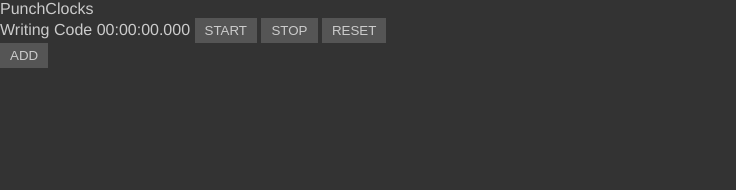
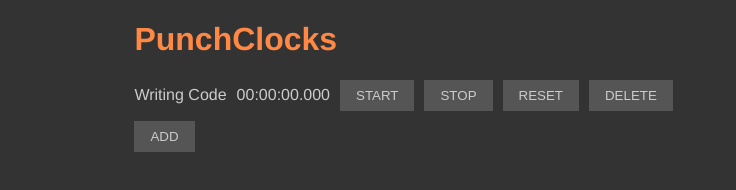
Before and after one commit to AdenFlorian/PunchClocks, a plain HTML site: page index.html in a window 1280 px wide. Both pictures are taken after a click on the button "ADD". Shown: the whole page, without its empty margins (0-736 px from the left). Drawn offline with nearby package versions, Linux system fonts and the light colour scheme.

Commit message:
Multiple clocks working more buttons better styling removed dependencies on jquery, bootstrap, and reset

```diff
--- a/css/app.css
+++ b/css/app.css
@@ -1,30 +1,59 @@
 body {
-    font-family: "Helvetica Neue Light", "HelveticaNeue-Light", "Helvetica Neue", Calibri, Helvetica, Arial, sans-serif;
     background-color: #333;
     color: #ccc;
-    border: none;
+    font-family: "Helvetica Neue", Helvetica, Arial, sans-serif;
+    font-size: 16px;
+}
+
+h1 {
+    color: #f84;
+}
+
+@media (min-width: 768px) {
+    #container {
+        margin: auto;
+        width: 80%;
+    }
+}
+
+@media (max-width: 767px) {
+    #container {
+        margin: 0;
+        width: 100%;
+    }
 }
 
 button {
     background-color: #555;
     border: none;
     color: #ccc;
-    padding: 5px 10px;
+    margin: 0 10px 10px 0;
+    padding: 8px 16px;
 }
 
-/* Stopwatch */
-.stopwatch {
-    background-color: #777;
-    padding: 10px;
-    width: 400px;
-    display: inline-block;
+button:hover {
+    background-color: #f84;
+    color: #fff;
 }
 
-.stopwatch h1 {
+/* Clocks */
+#clocks {
+    font-size: 0;
 }
 
-.stopwatch-buttons {
+#clocks span {
+    font-size: 16px;
+    margin-right: 10px;
 }
 
-.stopwatch-buttons>button {
+@media (min-width: 768px) {
+    .clock {
+        display: inline-block;
+        width: 575px;
+    }
 }
+
+.clock-buttons {
+    display: inline-block;
+    width: 350px;
+}
--- a/index.html
+++ b/index.html
@@ -5,30 +5,31 @@
 	<title>PunchClocks</title>
 
 	<!--Vendor Styles-->
-	<!--<link rel="stylesheet" media="screen" href="https://maxcdn.bootstrapcdn.com/bootstrap/3.2.0/css/bootstrap.min.css">-->
 	<!--App Styles-->
-	<link rel="stylesheet" href="css/reset.css">
 	<link rel="stylesheet" href="css/app.css">
 
 	<!--Vendor Scripts-->
-	<script type="text/javascript" src="//cdnjs.cloudflare.com/ajax/libs/jquery/1.11.1/jquery.min.js"></script>
-	<!--<script type="text/javascript" src="//cdnjs.cloudflare.com/ajax/libs/twitter-bootstrap/3.2.0/js/bootstrap.min.js"></script>-->
 	<!--App Scripts-->
 	<script type="text/javascript" src="js/app.js"></script>
 </head>
 <body>
-	<div class="container">
+	<div id="container">
 		<h1>PunchClocks</h1>
 
 		<div id="clocks">
 			<div id="clock-template" class="clock" style="display: none">
 				<span class="clock-title">Writing Code</span>
 				<span class="clock-time">0</span>
-				<button type="button" class='clock-start'>START</button>
-				<button type="button" class='clock-stop'>STOP</button>
-				<button type="button" class='clock-reset'>RESET</button>
+
+				<div class="clock-buttons">
+					<button type="button" class='clock-start'>START</button>
+					<button type="button" class='clock-stop'>STOP</button>
+					<button type="button" class='clock-reset'>RESET</button>
+					<button type="button" class='clock-delete'>DELETE</button>
+				</div>
 			</div>
 		</div>
+
 		<button type="button" id='clock-add'>ADD</button>
 	</div>
 </body>
--- a/js/app.js
+++ b/js/app.js
@@ -23,74 +23,83 @@
  */
 
 function PunchClock() {
+    "use strict";
     this.isRunning = false;
     this.lastTime = 0;
     this.startTime = 0;
     this.time = 0;
-	this.element = 0;
+    this.element = null;
     this.timeElement = 0;
     this.intervalID = 0;
+    this.Reset = function () {
+        this.Stop();
+        this.lastTime = 0;
+        this.time = 0;
+        this.startTime = 0;
+        this.timeElement.firstChild.nodeValue = "00:00:00.000";
+    };
     this.Start = function () {
         if (!this.isRunning) {
             this.startTime = Date.now();
             this.isRunning = true;
-			this.intervalID = setInterval($.proxy(this.Update, this), 1);
+            this.intervalID = setInterval(this.Update.bind(this), 1);
+        }
+    };
+    this.Update = function () {
+        if (this.isRunning) {
+            var curTime = Date.now();
+            this.time = curTime - this.startTime + this.lastTime;
+            var date = new Date(this.time), hours = date.getUTCHours(),
+                minutes = date.getUTCMinutes(),
+                seconds = date.getUTCSeconds(),
+                millis = date.getUTCMilliseconds();
+            var hourStr = hours > 9 ? hours : '0' + hours,
+                minsStr = minutes > 9 ? minutes : '0' + minutes,
+                secsStr = seconds > 9 ? seconds : '0' + seconds,
+                milsStr;
+            if (millis > 99) {
+                milsStr = millis;
+            } else if (millis > 9) {
+                milsStr = '0' + millis;
             } else {
-			console.log('Clock is already running!');
+                milsStr = '00' + millis;
+            }
+            this.timeElement.firstChild.nodeValue = hourStr + ':' + minsStr + ':' + secsStr + '.' + milsStr;
         }
     };
     this.Stop = function () {
         clearInterval(this.intervalID);
         this.isRunning = false;
         this.lastTime = this.time;
-		console.log('stopped');
     };
-	this.Update = function () {
-		if (this.isRunning) {
-			var curTime = Date.now();
-			this.time = curTime - this.startTime + this.lastTime;
-			var date = new Date(this.time),
-				hours = date.getUTCHours(),
-				minutes = date.getUTCMinutes(),
-				seconds = date.getUTCSeconds(),
-				millis = date.getUTCMilliseconds();
-			var hoursStr = hours > 9 ? hours : '0' + hours,
-				minutesStr = minutes > 9 ? minutes : '0' + minutes,
-				secondsStr = seconds > 9 ? seconds : '0' + seconds,
-				millisStr = millis > 99 ? millis : millis > 9 ? '0' + millis : '00' + millis;
-			this.timeElement.text(hoursStr + ':' +
-			                      minutesStr + ':' +
-			                      secondsStr + '.' +
-			                      millisStr);
-		}
-	};
-	this.Reset = function () {
+    this.Delete = function () {
         this.Stop();
-		this.lastTime = 0;
-		this.time = 0;
-		this.startTime = 0;
-		this.timeElement.text("00:00:00.000");
+        this.element.parentNode.removeChild(this.element);
     };
 }
 
-$(function () {
-	var nextClockID = 0;
-	var clockTemplate = $('#clock-template');
-	var clocksContainer = $('#clocks');
-	$('#clock-add').click(function () {
+//document.addEventListener('DOMContentLoaded',function() {
+window.onload = function () {
+    "use strict";
+    var nextClockID = 0,
+        clockTemplate = document.getElementById('clock-template'),
+        clocksContainer = document.getElementById('clocks');
+    document.getElementById('clock-add').onclick = function () {
         // Copy clock-template
-		var newClockElement = clockTemplate.clone().appendTo(clocksContainer).hide();
+        var newClockElement = clockTemplate.cloneNode(true);
+        clocksContainer.appendChild(newClockElement);
         // Change its clock id
-		newClockElement.attr("id", "clock-" + ++nextClockID);
+        newClockElement.setAttribute("id", "clock-" + (++nextClockID));
         // Unhide it
-		newClockElement.show();
+        newClockElement.style.display = '';
         // Create new Clock obj
         var ClockObj = new PunchClock();
+        ClockObj.timeElement = newClockElement.getElementsByClassName('clock-time')[0];
+        ClockObj.Reset();
+        newClockElement.getElementsByClassName('clock-start')[0].onclick = ClockObj.Start.bind(ClockObj);
+        newClockElement.getElementsByClassName('clock-stop')[0].onclick = ClockObj.Stop.bind(ClockObj);
+        newClockElement.getElementsByClassName('clock-reset')[0].onclick = ClockObj.Reset.bind(ClockObj);
+        newClockElement.getElementsByClassName('clock-delete')[0].onclick = ClockObj.Delete.bind(ClockObj);
         ClockObj.element = newClockElement;
-		ClockObj.timeElement = newClockElement.find('.clock-time');
-		ClockObj.Reset();
-		ClockObj.element.find('.clock-start').click($.proxy(ClockObj.Start, ClockObj));
-		ClockObj.element.find('.clock-stop').click($.proxy(ClockObj.Stop, ClockObj));
-		ClockObj.element.find('.clock-reset').click($.proxy(ClockObj.Reset, ClockObj));
-	});
-});
+    };
+};
```
Lines whose indentation alone changed are shown as unchanged.
